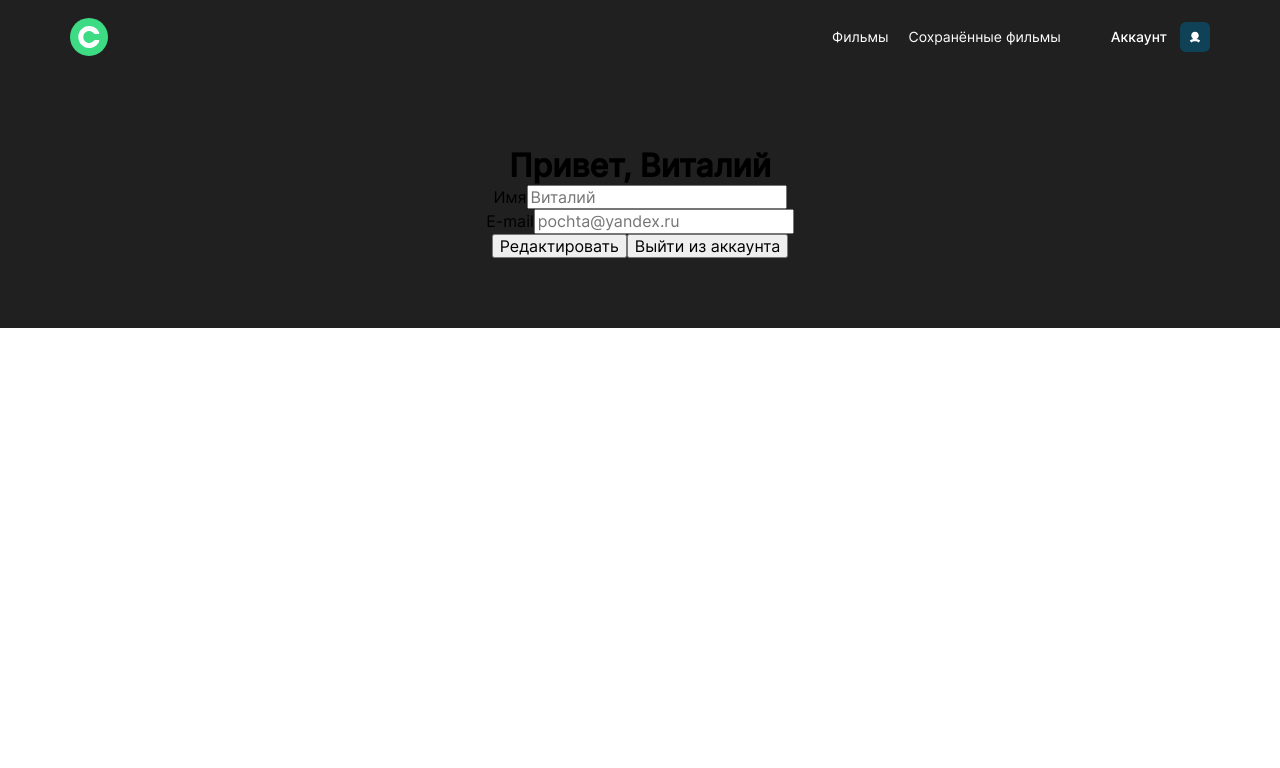
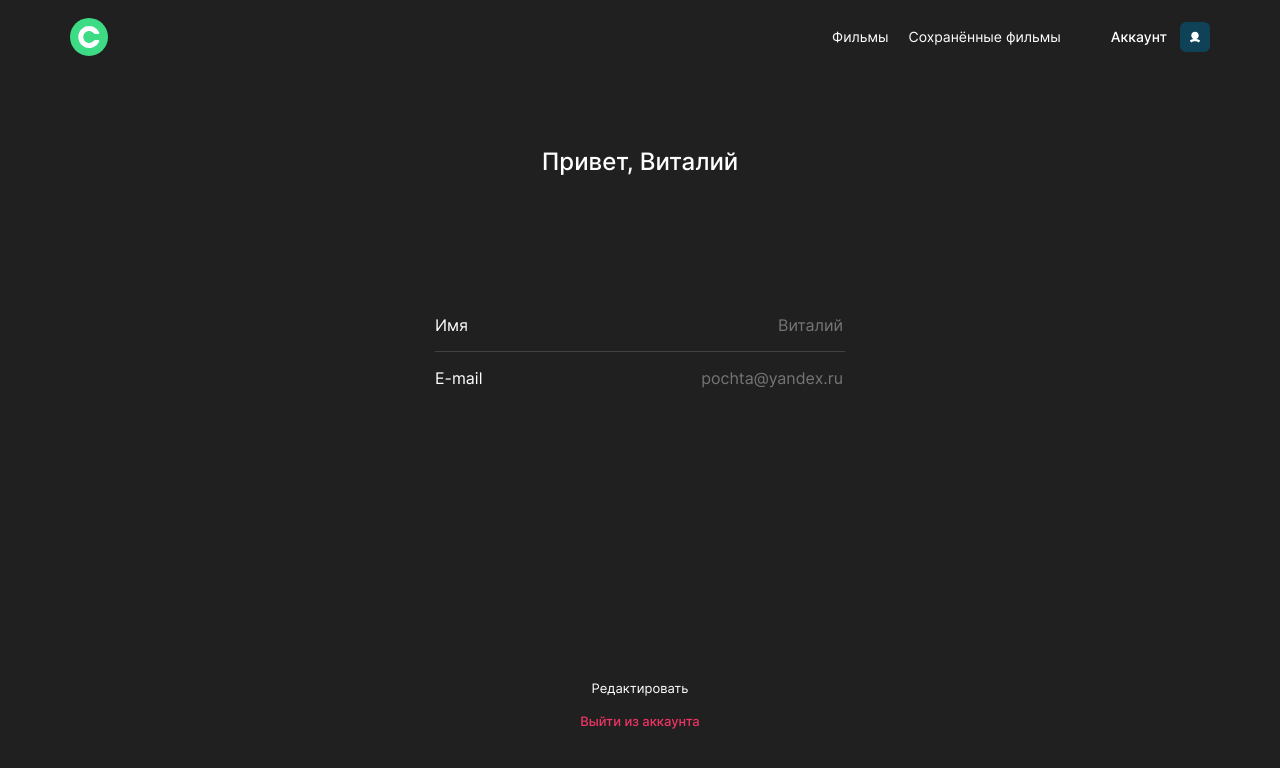
Before and after one commit to OddyHater/movies-explorer-frontend, a React (Create React App) app: page / in a window 1280 px wide. Shown: the top 768 px of the page. Built offline with nearby package versions, Linux system fonts and the light colour scheme.

Commit message:
profile form styles

```diff
--- /dev/null
+++ b/src/components/InputContainer/InputContainer.jsx
@@ -0,0 +1,12 @@
+import React from 'react';
+
+const InputContainer = ({ modifier, placeholder, inputType, inputName, label }) => {
+  return (
+    <div className={`${modifier}__input-container input-container`}>
+      <label htmlFor={inputName}>{label}</label>
+      <input className={`${modifier}__input input`} type={inputType} name={inputName} id={inputName} placeholder={ placeholder } />
+    </div>
+  );
+};
+
+export default InputContainer;
--- a/src/components/ProfileForm/ProfileForm.jsx
+++ b/src/components/ProfileForm/ProfileForm.jsx
@@ -3,24 +3,46 @@ import React from 'react';
 import './profile-form.css';
 
 import Wrapper from '../Wrapper/Wrapper';
+import InputContainer from '../InputContainer/InputContainer';
 
 const ProfileForm = ({ userData }) => {
+
+  const handleSubmitClick = (evt) => {
+    evt.preventDefault();
+
+    //api patch profile
+    return
+  }
+
+  const handleExitClick = () => {
+    //delete jwt, route to /signin
+    return
+  }
 
   return (
     <Wrapper modifier={'profile-form'}>
       <h1 className='profile-form__title'>Привет, {userData?.name}</h1>
-      <form className='profile-form'>
-        <div className="profile-form__input-container">
-          <label htmlFor="name">Имя</label>
-          <input className='profile-form__input' type="text" name='name' id='name' placeholder={userData?.name} />
-        </div>
-        <div className="profile-form__input-container">
-          <label htmlFor="email">E-mail</label>
-          <input className='profile-form__input' type="text" name='email' id='email' placeholder={userData?.email} />
-        </div>
+      <form className='profile-form' onSubmit={(evt) => handleSubmitClick(evt)}>
+
+        <InputContainer
+          modifier={'profile-form'}
+          placeholder={userData?.name}
+          inputType={'text'}
+          inputName={'name'}
+          label={'Имя'}
+        />
+
+        <InputContainer
+          modifier={'profile-form'}
+          placeholder={userData?.email}
+          inputType={'text'}
+          inputName={'email'}
+          label={'E-mail'}
+        />
+
         <div className="profile-form__button-container">
-          <button className='profile-form__submit' type='submit'>Редактировать</button>
-          <button className='profile-form__submit' type='button'>Выйти из аккаунта</button>
+          <button className='profile-form__button profile-form__button_submit' type='submit'>Редактировать</button>
+          <button className='profile-form__button profile-form__button_exit' type='button' onClick={handleExitClick}>Выйти из аккаунта</button>
         </div>
       </form>
     </Wrapper>
--- a/src/components/ProfileForm/profile-form.css
+++ b/src/components/ProfileForm/profile-form.css
@@ -1,31 +1,81 @@
 .profile-form {
+  flex: 1;
   display: flex;
+  min-width: 410px;
   flex-direction: column;
-  align-items: center;
+  align-items: stretch;
 }
 
 .profile-form__wrapper {
+  flex: 1;
+
+  box-sizing: border-box;
+  display: flex;
+  flex-direction: column;
   max-width: 410px;
-  box-sizing: border-box;
   padding: 74px 0 70px 0;
 }
 
 .profile-form__title {
+  margin-bottom: 123px;
+
+  font-size: 24px;
+  font-weight: 500;
+  color: var(--font-white);
   text-align: center;
 }
 
 .profile-form__input-container {
+  display: flex;
+  align-items: center;
+  gap: 16px;
+  justify-content: space-between;
+  padding: 16px 0;
 
+  color: var(--font-white);
 }
 
 .profile-form__input {
+  margin: 0;
+  flex: 1;
 
+  text-align: right;
+  color: inherit;
+
+  background-color: transparent;
+  border: 0;
+}
+
+.profile-form__input:focus {
+  outline: 0;
+}
+
+.profile-form__input-container:first-of-type {
+  border-bottom: 1px solid #424242;
 }
 
 .profile-form__button-container {
-
+  margin-top: auto;
+  display: flex;
+  flex-direction: column;
+  gap: 16px;
+  align-self: center;
 }
 
-.profile-form__submit {
+.profile-form__button {
+  font-size: 13px;
 
+  background-color: transparent;
+  border: 0;
+
+  cursor: pointer;
 }
+
+.profile-form__button_submit {
+  color: var(--font-white);
+}
+
+.profile-form__button_exit {
+  color: var(--red);
+  font-weight: 500;
+}
--- a/src/pages/Profile/profile.css
+++ b/src/pages/Profile/profile.css
@@ -1,3 +1,8 @@
 .profile {
+  display: flex;
+  flex-direction: column;
+  min-height: 100vh;
+  box-sizing: border-box;
+
   background-color: var(--bg-main);
 }
```
Also changed, not shown: src/pages/Register/Register.jsx (added, +17 -0 lines), src/pages/Register/register.css (added).
